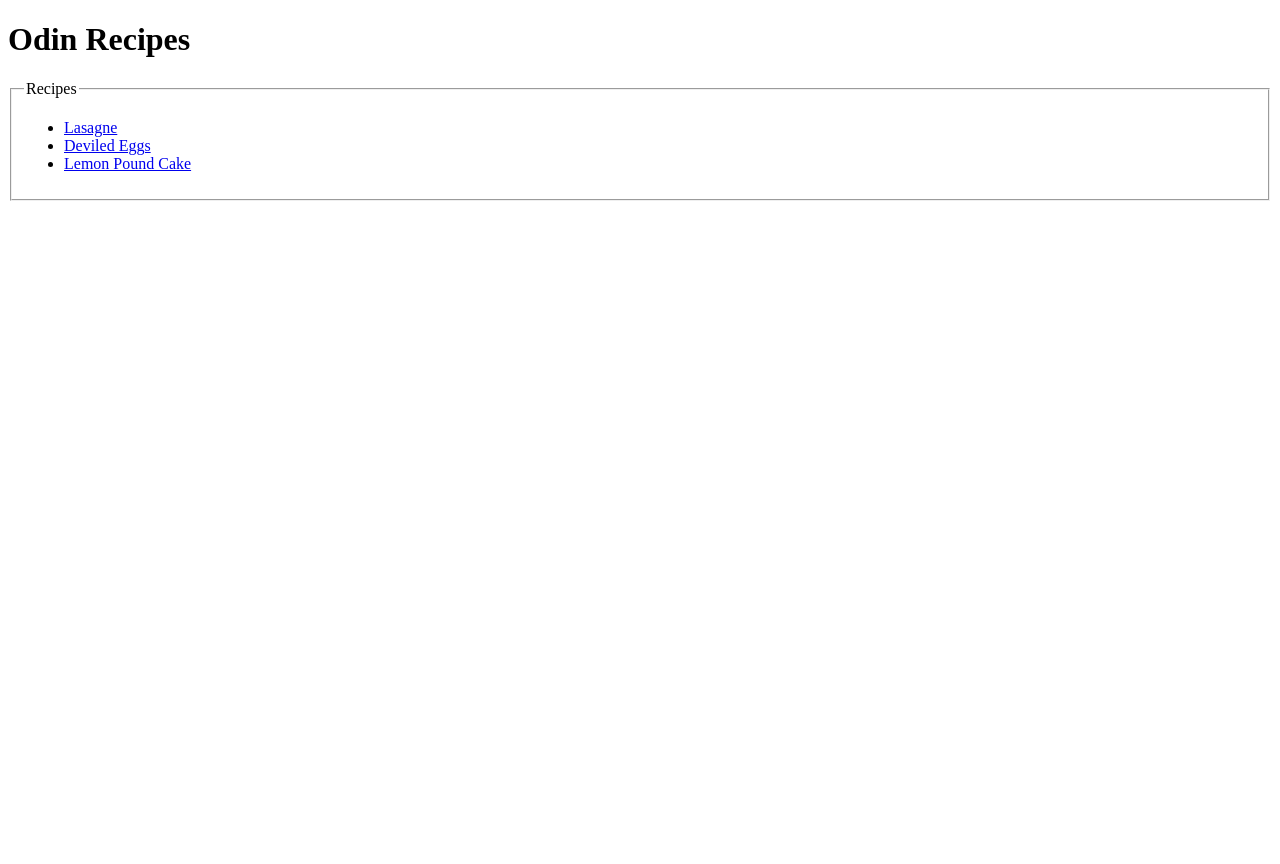
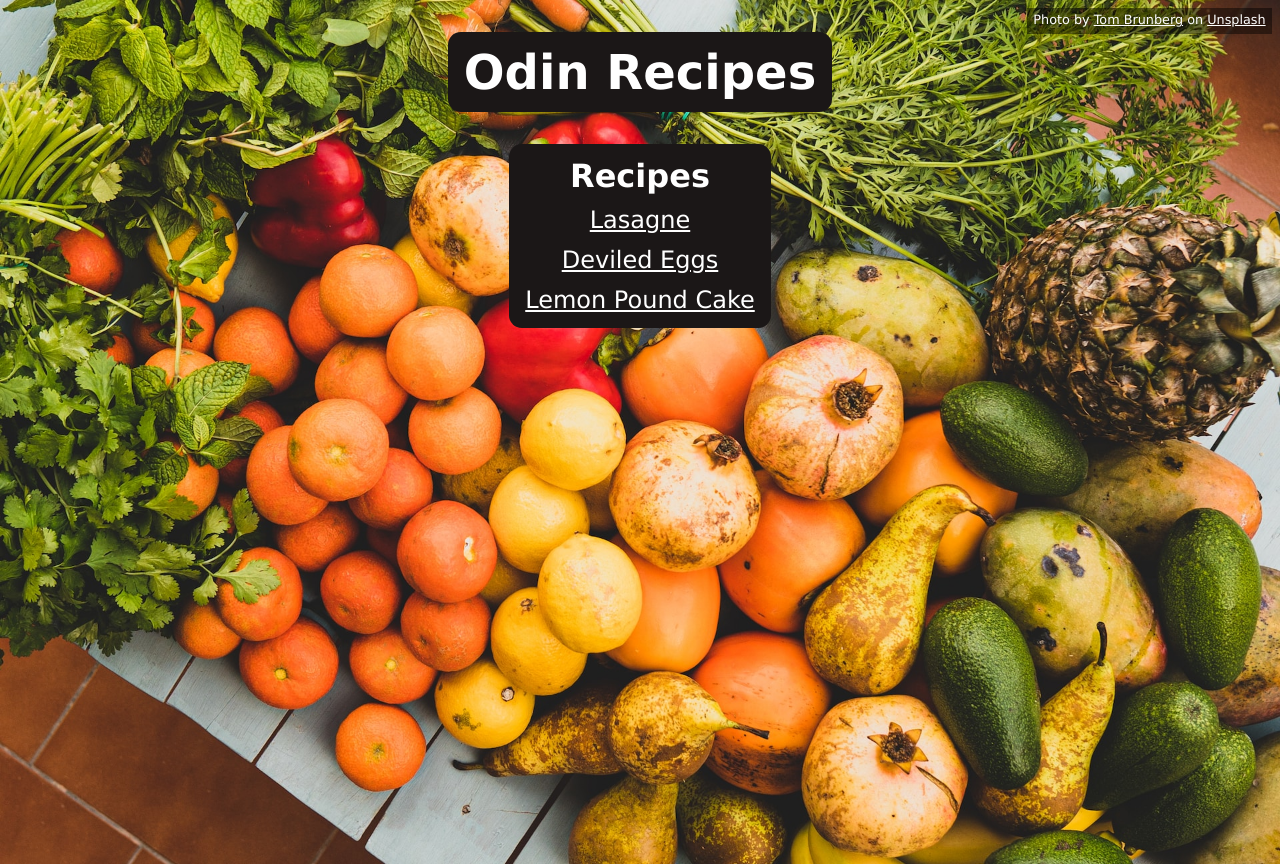
Before and after one commit to norkitorki/odin-project-recipes, a plain HTML site: page index.html in a window 1280 px wide. Before the commit the page ends 800 px from the top, so only its background shows below. Drawn offline with Linux system fonts and the light colour scheme.

Commit message:
Add basic global styling

```diff
--- /dev/null
+++ b/css/style.css
@@ -0,0 +1,53 @@
+body {
+  min-height: 100vh;
+  background: url('../images/background.jpg') no-repeat center;
+  background-size: cover;
+  font-family: Verdana, Geneva, Tahoma, sans-serif;
+  font-size: 16px;
+  padding: 2rem;
+  display: flex;
+  flex-direction: column;
+  align-items: center;
+  gap: 2rem;
+}
+
+h1 { font-size: 3rem; }
+
+h2 { font-size: 2rem; }
+
+h3, a { font-size: 1.5rem; }
+
+a {
+  color: #ffffff;
+}
+
+h1, main {
+  background-color: #1b1717;
+  color: #ffffff;
+  border-radius: 0.8rem;
+  padding: 1rem;
+}
+
+main { text-align: center; }
+
+main > ul {
+  padding-top: 1rem;
+  display: flex;
+  flex-direction: column;
+  gap: 1rem;
+}
+
+.bold { font-weight: bold; }
+
+.photo-credit {
+  padding: 0.4rem;
+  background-color: #00000077;
+  position: absolute;
+  top: 0.5rem;
+  right: 0.5rem;
+}
+
+.photo-credit, .photo-credit > a {
+  color: #ffffff;
+  font-size: 0.8rem;
+}
--- a/index.html
+++ b/index.html
@@ -4,19 +4,25 @@
     <meta charset="UTF-8">
     <meta http-equiv="X-UA-Compatible" content="IE=edge">
     <meta name="viewport" content="width=device-width, initial-scale=1.0">
+    <link rel="stylesheet" href="./css/meyer-reset.css">
+    <link rel="stylesheet" href="./css/style.css">
     <title>Odin Recipes</title>
   </head>
   <body>
-    <h1>Odin Recipes</h1>
+    <h1 class="bold">Odin Recipes</h1>
 
-    <fieldset>
-      <legend>Recipes</legend>
+    <main>
+      <h2 class="bold">Recipes</h2>
 
       <ul>
         <li><a href="recipes/lasagne.html">Lasagne</a></li>
         <li><a href="recipes/deviled_eggs.html">Deviled Eggs</a></li>
         <li><a href="recipes/lemon_pound_cake.html">Lemon Pound Cake</a></li>
       </ul>
-    </fieldset>
+    </main>
+
+    <p class="photo-credit">
+      Photo by <a href="https://unsplash.com/@tombrunberg?utm_source=unsplash&utm_medium=referral&utm_content=creditCopyText">Tom Brunberg</a> on <a href="https://unsplash.com/images/food/fruits?utm_source=unsplash&utm_medium=referral&utm_content=creditCopyText">Unsplash</a>
+    </p>
   </body>
 </html>
```
Also changed, not shown: images/background.jpg (added).
